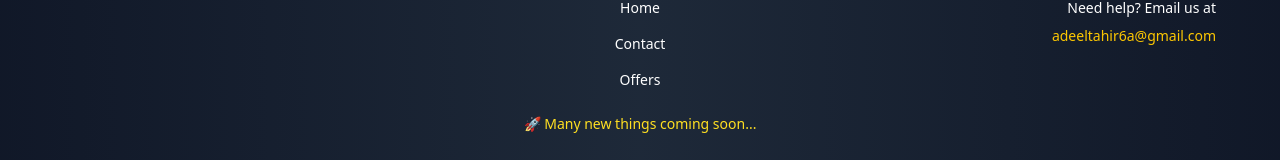
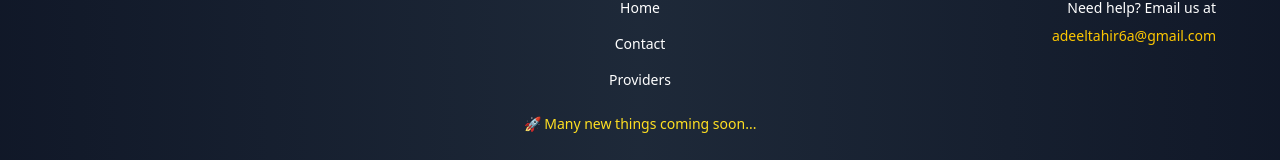
Before and after one commit to AdeelTahir-SE/OfferHive, a Next.js app in the folder offerhive/: page / in a window 1280 px wide. Shown: the part 2774-2934 px from the top of the page. Built offline with nearby package versions, Linux system fonts and the light colour scheme.

Commit message:
--modified footer--

```diff
--- a/offerhive/src/components/footer.tsx
+++ b/offerhive/src/components/footer.tsx
@@ -21,7 +21,7 @@ export default function Footer() {
         <div className="flex flex-col items-center space-y-4 text-sm font-medium">
           <Link href="/" className="hover:underline hover:text-yellow-400 transition duration-300">Home</Link>
           <Link href="/contact" className="hover:underline hover:text-yellow-400 transition duration-300">Contact</Link>
-          <Link href="/providers" className="hover:underline hover:text-yellow-400 transition duration-300">Offers</Link>
+          <Link href="/providers" className="hover:underline hover:text-yellow-400 transition duration-300">Providers</Link>
           <p className="text-yellow-300 mt-2">🚀 Many new things coming soon...</p>
         </div>
 
```
